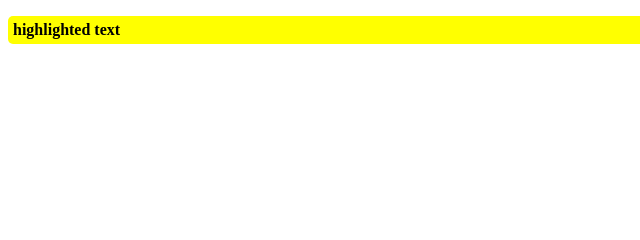
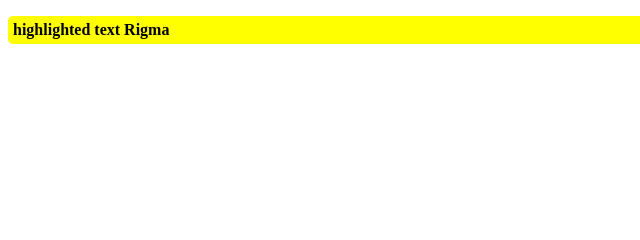
Before and after one commit to rgma/UX308Chatbot, a website built with Vite: page index.html in a window 1280 px wide. Shown: the top 240 px of the page, 0-640 px from the left. Built offline with nearby package versions, Linux system fonts and the light colour scheme.

Commit message:
branch added

```diff
--- a/index.html
+++ b/index.html
@@ -13,7 +13,7 @@
     <script type="module" src="x-highlight.js"></script>
 
     <p>
-    <x-highlight>highlighted text</x-highlight>
+    <x-highlight>highlighted text Rigma</x-highlight>
     </p>
 
 </body>
```
